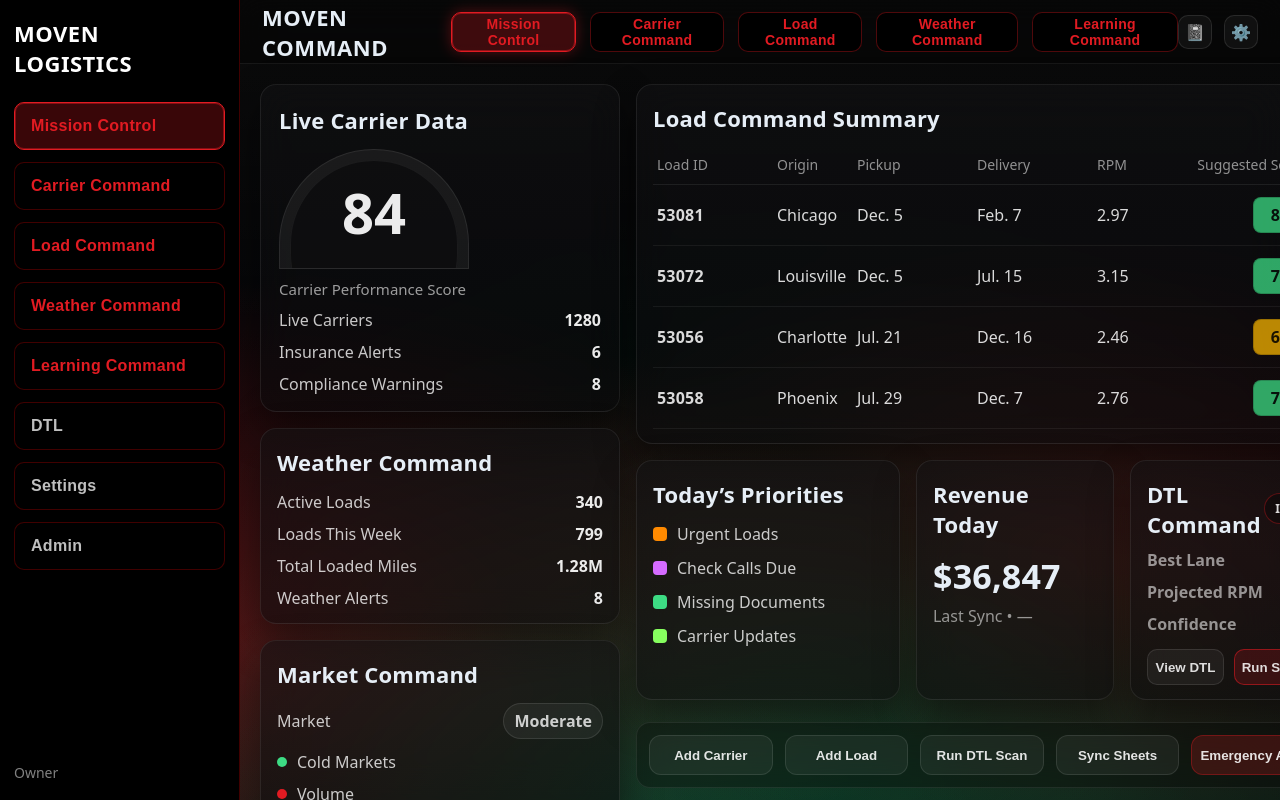
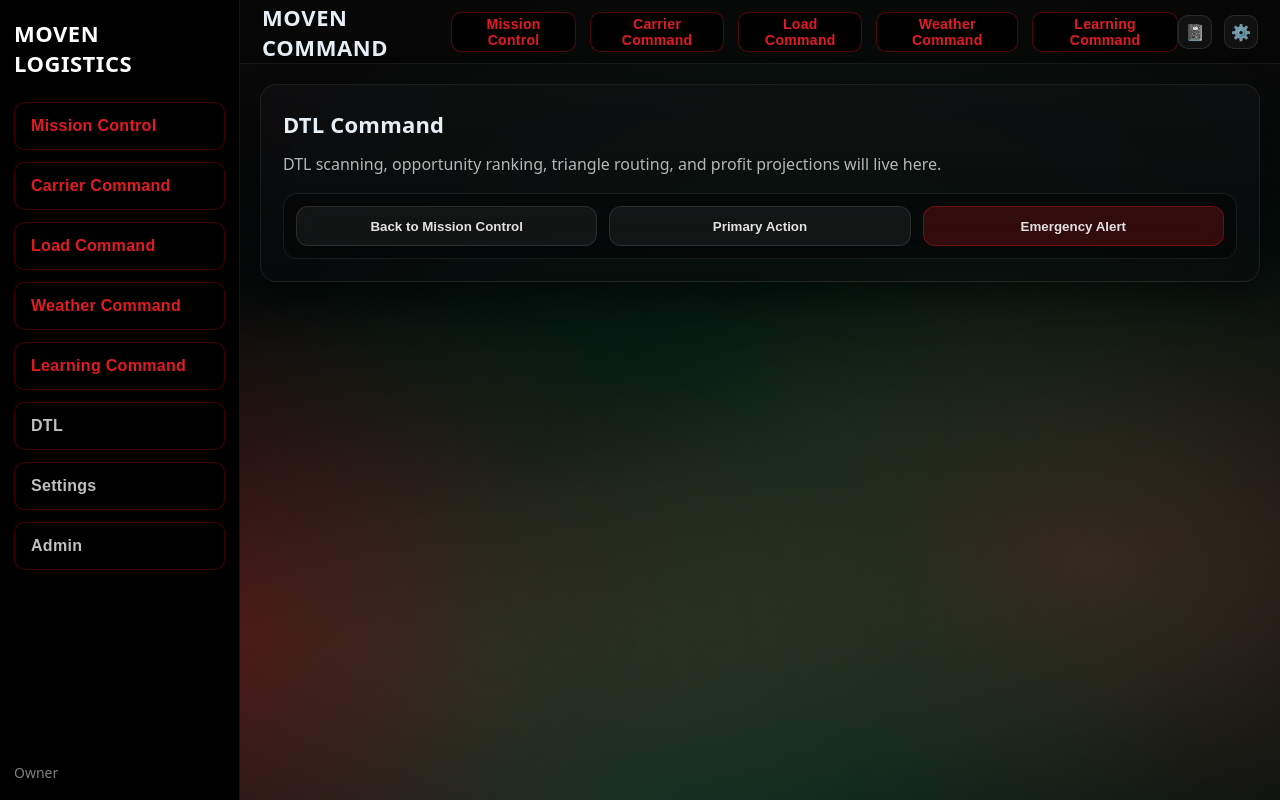
Before and after one commit to Moven25/moven-command-center, a React (Vite) app: page / in a window 1280 px wide. Both pictures are taken after a click on the button "DTL". Built offline with nearby package versions, Linux system fonts and the light colour scheme.

Commit message:
Wire command switching (top + Sidebar synced)

```diff
--- a/src/components/AppShell.jsx
+++ b/src/components/AppShell.jsx
@@ -1,13 +1,19 @@
-import React from "react";
+import React, { useState } from "react";
 import Sidebar from "./Sidebar";
 import "./AppShell.css";
 
 export default function AppShell({ children }) {
+  // Command state lives at the shell level so TOP + SIDE stay synced
+  const [activeCommand, setActiveCommand] = useState("mission");
+
   return (
     <div className="app-shell">
-      <Sidebar />
+      <Sidebar activeCommand={activeCommand} onCommandChange={setActiveCommand} />
       <main className="app-main">
-        {children}
+        {/* Pass command state into the child page */}
+        {React.isValidElement(children)
+          ? React.cloneElement(children, { activeCommand, onCommandChange: setActiveCommand })
+          : children}
       </main>
     </div>
   );
--- a/src/components/Sidebar.jsx
+++ b/src/components/Sidebar.jsx
@@ -1,24 +1,45 @@
 import React from "react";
 import "./Sidebar.css";
 
-export default function Sidebar() {
+export default function Sidebar({ activeCommand, onCommandChange }) {
+  const btn = (key) => {
+    const isActive = activeCommand === key;
+    const base = "nav-btn red";
+    return isActive ? `${base} active` : base;
+  };
+
   return (
     <aside className="mc-sidebar">
       <div className="mc-sidebar-brand">
-  MOVEN<br />LOGISTICS
-</div>
-
+        MOVEN<br />LOGISTICS
+      </div>
 
       <nav className="mc-sidebar-nav">
-        <button className="nav-btn red active">Mission Control</button>
-        <button className="nav-btn red">Carrier Command</button>
-        <button className="nav-btn red">Load Command</button>
-        <button className="nav-btn red">Weather Command</button>
-        <button className="nav-btn red">Learning Command</button>
+        <button className={btn("mission")} onClick={() => onCommandChange("mission")}>
+          Mission Control
+        </button>
+        <button className={btn("carrier")} onClick={() => onCommandChange("carrier")}>
+          Carrier Command
+        </button>
+        <button className={btn("load")} onClick={() => onCommandChange("load")}>
+          Load Command
+        </button>
+        <button className={btn("weather")} onClick={() => onCommandChange("weather")}>
+          Weather Command
+        </button>
+        <button className={btn("learning")} onClick={() => onCommandChange("learning")}>
+          Learning Command
+        </button>
 
-        <button className="nav-btn gray">DTL</button>
-        <button className="nav-btn gray">Settings</button>
-        <button className="nav-btn gray">Admin</button>
+        <button className="nav-btn gray" onClick={() => onCommandChange("dtl")}>
+          DTL
+        </button>
+        <button className="nav-btn gray" onClick={() => onCommandChange("settings")}>
+          Settings
+        </button>
+        <button className="nav-btn gray" onClick={() => onCommandChange("admin")}>
+          Admin
+        </button>
       </nav>
 
       <div className="mc-sidebar-footer">Owner</div>
--- a/src/pages/Dashboard.jsx
+++ b/src/pages/Dashboard.jsx
@@ -1,12 +1,119 @@
-// src/pages/Dashboard.jsx
 import React from "react";
 import "./Dashboard.css";
 
-export default function Dashboard() {
-  // (Option A = visual only) handlers are placeholders so nothing breaks
-  const handleStub = (label) => () => {
-    console.log(`[MOVEN] Clicked: ${label}`);
-  };
+function CommandPlaceholder({ title, subtitle }) {
+  return (
+    <div className="dashRoot">
+      <header className="dashTopbar">
+        <div className="brand">
+          <span className="brandText">MOVEN COMMAND</span>
+        </div>
+        <div className="topIcons">
+          <div className="topIcon" title="Notes">📓</div>
+          <div className="topIcon" title="Settings">⚙️</div>
+        </div>
+      </header>
+
+      <main className="dashGrid" style={{ gridTemplateColumns: "1fr" }}>
+        <section className="colCenter">
+          <div className="card glass" style={{ padding: 22 }}>
+            <div className="cardTitle">{title}</div>
+            <div style={{ color: "rgba(255,255,255,.70)", fontSize: 16, lineHeight: 1.4 }}>
+              {subtitle}
+            </div>
+            <div style={{ marginTop: 16, color: "rgba(255,255,255,.55)" }}>
+              Next: we’ll wire real data + actions for this command.
+            </div>
+          </div>
+        </section>
+      </main>
+    </div>
+  );
+}
+
+export default function Dashboard({ activeCommand = "mission", onCommandChange }) {
+  const setCmd = (key) => () => onCommandChange?.(key);
+
+  const topBtnClass = (key) =>
+    activeCommand === key ? "top-command-btn active" : "top-command-btn";
+
+  // If not Mission Control, show placeholder panels (still “works”)
+  if (activeCommand !== "mission") {
+    const map = {
+      carrier: {
+        title: "Carrier Command",
+        subtitle: "Carrier profiles, compliance status, factoring, documents, and performance scoring will live here."
+      },
+      load: {
+        title: "Load Command",
+        subtitle: "Load pipeline, load scoring, booking workflow, check-calls, and lane intelligence will live here."
+      },
+      weather: {
+        title: "Weather Command",
+        subtitle: "Weather risk by lane/truck, alerts, and route impact will live here."
+      },
+      learning: {
+        title: "Learning Command",
+        subtitle: "Training, onboarding, SOPs, and walkthroughs will live here."
+      },
+      dtl: {
+        title: "DTL Command",
+        subtitle: "DTL scanning, opportunity ranking, triangle routing, and profit projections will live here."
+      },
+      settings: {
+        title: "Settings",
+        subtitle: "System settings, integrations, diagnostics, and utilities will live here."
+      },
+      admin: {
+        title: "Admin",
+        subtitle: "Owner-only admin tools, access control, and logs will live here."
+      }
+    };
+
+    return (
+      <div className="dashRoot">
+        {/* Top Bar stays consistent */}
+        <header className="dashTopbar">
+          <div className="brand">
+            <span className="brandText">MOVEN COMMAND</span>
+          </div>
+
+          <div className="top-command-bar">
+            <button className={topBtnClass("mission")} onClick={setCmd("mission")}>Mission Control</button>
+            <button className={topBtnClass("carrier")} onClick={setCmd("carrier")}>Carrier Command</button>
+            <button className={topBtnClass("load")} onClick={setCmd("load")}>Load Command</button>
+            <button className={topBtnClass("weather")} onClick={setCmd("weather")}>Weather Command</button>
+            <button className={topBtnClass("learning")} onClick={setCmd("learning")}>Learning Command</button>
+          </div>
+
+          <div className="topIcons">
+            <div className="topIcon" title="Notes">📓</div>
+            <div className="topIcon" title="Settings">⚙️</div>
+          </div>
+        </header>
+
+        <main className="dashGrid" style={{ gridTemplateColumns: "1fr" }}>
+          <section className="colCenter">
+            <div className="card glass" style={{ padding: 22 }}>
+              <div className="cardTitle">{map[activeCommand]?.title || "Command"}</div>
+              <div style={{ color: "rgba(255,255,255,.70)", fontSize: 16, lineHeight: 1.4 }}>
+                {map[activeCommand]?.subtitle || "This command panel is ready to be wired next."}
+              </div>
+
+              <div className="actionBar" style={{ marginTop: 18 }}>
+                <button className="actionBtn" onClick={setCmd("mission")}>Back to Mission Control</button>
+                <button className="actionBtn" onClick={() => console.log("[MOVEN] stub action")}>Primary Action</button>
+                <button className="actionBtn danger" onClick={() => console.log("[MOVEN] stub alert")}>Emergency Alert</button>
+              </div>
+            </div>
+          </section>
+        </main>
+      </div>
+    );
+  }
+
+  // ✅ Mission Control (your full dashboard)
+  const handleStub = (label) => () => console.log(`[MOVEN] Clicked: ${label}`);
 
   return (
     <div className="dashRoot">
@@ -16,32 +123,17 @@ export default function Dashboard() {
           <span className="brandText">MOVEN COMMAND</span>
         </div>
 
-        {/* Top commands styled like sidebar */}
         <div className="top-command-bar">
-          <button className="top-command-btn active" onClick={handleStub("Mission Control")}>
-            Mission Control
-          </button>
-          <button className="top-command-btn" onClick={handleStub("Carrier Command")}>
-            Carrier Command
-          </button>
-          <button className="top-command-btn" onClick={handleStub("Load Command")}>
-            Load Command
-          </button>
-          <button className="top-command-btn" onClick={handleStub("Weather Command")}>
-            Weather Command
-          </button>
-          <button className="top-command-btn" onClick={handleStub("Learning Command")}>
-            Learning Command
-          </button>
+          <button className={topBtnClass("mission")} onClick={setCmd("mission")}>Mission Control</button>
+          <button className={topBtnClass("carrier")} onClick={setCmd("carrier")}>Carrier Command</button>
+          <button className={topBtnClass("load")} onClick={setCmd("load")}>Load Command</button>
+          <button className={topBtnClass("weather")} onClick={setCmd("weather")}>Weather Command</button>
+          <button className={topBtnClass("learning")} onClick={setCmd("learning")}>Learning Command</button>
         </div>
 
         <div className="topIcons">
-          <div className="topIcon" title="Notes">
-            📓
-          </div>
-          <div className="topIcon" title="Settings">
-            ⚙️
-          </div>
+          <div className="topIcon" title="Notes">📓</div>
+          <div className="topIcon" title="Settings">⚙️</div>
         </div>
       </header>
 
@@ -60,40 +152,19 @@ export default function Dashboard() {
             </div>
 
             <div className="statsList">
-              <div className="statRow">
-                <span>Live Carriers</span>
-                <span className="statVal">1280</span>
-              </div>
-              <div className="statRow">
-                <span>Insurance Alerts</span>
-                <span className="statVal">6</span>
-              </div>
-              <div className="statRow">
-                <span>Compliance Warnings</span>
-                <span className="statVal">8</span>
-              </div>
+              <div className="statRow"><span>Live Carriers</span><span className="statVal">1280</span></div>
+              <div className="statRow"><span>Insurance Alerts</span><span className="statVal">6</span></div>
+              <div className="statRow"><span>Compliance Warnings</span><span className="statVal">8</span></div>
             </div>
           </div>
 
           <div className="card glass">
             <div className="cardTitle">Weather Command</div>
             <div className="statsList">
-              <div className="statRow">
-                <span>Active Loads</span>
-                <span className="statVal">340</span>
-              </div>
-              <div className="statRow">
-                <span>Loads This Week</span>
-                <span className="statVal">799</span>
-              </div>
-              <div className="statRow">
-                <span>Total Loaded Miles</span>
-                <span className="statVal">1.28M</span>
-              </div>
-              <div className="statRow">
-                <span>Weather Alerts</span>
-                <span className="statVal">8</span>
-              </div>
+              <div className="statRow"><span>Active Loads</span><span className="statVal">340</span></div>
+              <div className="statRow"><span>Loads This Week</span><span className="statVal">799</span></div>
+              <div className="statRow"><span>Total Loaded Miles</span><span className="statVal">1.28M</span></div>
+              <div className="statRow"><span>Weather Alerts</span><span className="statVal">8</span></div>
             </div>
           </div>
 
@@ -104,12 +175,8 @@ export default function Dashboard() {
               <span className="pill">Moderate</span>
             </div>
             <div className="marketSignals">
-              <div className="signal">
-                <span className="dot green" /> Cold Markets
-              </div>
-              <div className="signal">
-                <span className="dot red" /> Volume
-              </div>
+              <div className="signal"><span className="dot green" /> Cold Markets</div>
+              <div className="signal"><span className="dot red" /> Volume</div>
             </div>
           </div>
         </section>
@@ -120,44 +187,24 @@ export default function Dashboard() {
             <div className="cardTitle">Load Command Summary</div>
 
             <div className="tableHead">
-              <span>Load ID</span>
-              <span>Origin</span>
-              <span>Pickup</span>
-              <span>Delivery</span>
-              <span>RPM</span>
+              <span>Load ID</span><span>Origin</span><span>Pickup</span><span>Delivery</span><span>RPM</span>
               <span className="right">Suggested Score</span>
             </div>
 
             <div className="tableRow">
-              <span className="bold">53081</span>
-              <span>Chicago</span>
-              <span>Dec. 5</span>
-              <span>Feb. 7</span>
-              <span>2.97</span>
+              <span className="bold">53081</span><span>Chicago</span><span>Dec. 5</span><span>Feb. 7</span><span>2.97</span>
               <span className="scorePill green">82</span>
             </div>
             <div className="tableRow">
-              <span className="bold">53072</span>
-              <span>Louisville</span>
-              <span>Dec. 5</span>
-              <span>Jul. 15</span>
-              <span>3.15</span>
+              <span className="bold">53072</span><span>Louisville</span><span>Dec. 5</span><span>Jul. 15</span><span>3.15</span>
               <span className="scorePill green">77</span>
             </div>
             <div className="tableRow">
-              <span className="bold">53056</span>
-              <span>Charlotte</span>
-              <span>Jul. 21</span>
-              <span>Dec. 16</span>
-              <span>2.46</span>
+              <span className="bold">53056</span><span>Charlotte</span><span>Jul. 21</span><span>Dec. 16</span><span>2.46</span>
               <span className="scorePill amber">64</span>
             </div>
             <div className="tableRow">
-              <span className="bold">53058</span>
-              <span>Phoenix</span>
-              <span>Jul. 29</span>
-              <span>Dec. 7</span>
-              <span>2.76</span>
+              <span className="bold">53058</span><span>Phoenix</span><span>Jul. 29</span><span>Dec. 7</span><span>2.76</span>
               <span className="scorePill green">72</span>
             </div>
           </div>
@@ -166,18 +213,10 @@ export default function Dashboard() {
             <div className="card glass">
               <div className="cardTitle">Today’s Priorities</div>
               <div className="prioList">
-                <div className="prio">
-                  <span className="prioSwatch orange" /> Urgent Loads
-                </div>
-                <div className="prio">
-                  <span className="prioSwatch pink" /> Check Calls Due
-                </div>
-                <div className="prio">
-                  <span className="prioSwatch green" /> Missing Documents
-                </div>
-                <div className="prio">
-                  <span className="prioSwatch lime" /> Carrier Updates
-                </div>
+                <div className="prio"><span className="prioSwatch orange" /> Urgent Loads</div>
+                <div className="prio"><span className="prioSwatch pink" /> Check Calls Due</div>
+                <div className="prio"><span className="prioSwatch green" /> Missing Documents</div>
+                <div className="prio"><span className="prioSwatch lime" /> Carrier Updates</div>
               </div>
             </div>
 
@@ -187,58 +226,31 @@ export default function Dashboard() {
               <div className="subtle">Last Sync • —</div>
             </div>
 
-            {/* DTL TILE (Option A: Visual only) */}
             <div className="card glass dtlTile">
               <div className="dtlTop">
-                <div className="cardTitle" style={{ marginBottom: 0 }}>
-                  DTL Command
-                </div>
+                <div className="cardTitle" style={{ marginBottom: 0 }}>DTL Command</div>
                 <span className="dtlStatus">Idle</span>
               </div>
 
               <div className="dtlMeta">
-                <div className="dtlLine">
-                  <span className="dtlLabel">Best Lane</span>
-                  <span className="dtlValue">—</span>
-                </div>
-                <div className="dtlLine">
-                  <span className="dtlLabel">Projected RPM</span>
-                  <span className="dtlValue">—</span>
-                </div>
-                <div className="dtlLine">
-                  <span className="dtlLabel">Confidence</span>
-                  <span className="dtlValue">—</span>
-                </div>
+                <div className="dtlLine"><span className="dtlLabel">Best Lane</span><span className="dtlValue">—</span></div>
+                <div className="dtlLine"><span className="dtlLabel">Projected RPM</span><span className="dtlValue">—</span></div>
+                <div className="dtlLine"><span className="dtlLabel">Confidence</span><span className="dtlValue">—</span></div>
               </div>
 
               <div className="dtlFooter">
-                <button className="dtlBtn" onClick={handleStub("View DTL")}>
-                  View DTL
-                </button>
-                <button className="dtlBtn dtlBtnPrimary" onClick={handleStub("Run DTL Scan")}>
-                  Run Scan
-                </button>
+                <button className="dtlBtn" onClick={setCmd("dtl")}>View DTL</button>
+                <button className="dtlBtn dtlBtnPrimary" onClick={handleStub("Run DTL Scan")}>Run Scan</button>
               </div>
             </div>
           </div>
 
-          {/* Bottom Action Bar */}
           <div className="actionBar">
-            <button className="actionBtn" onClick={handleStub("Add Carrier")}>
-              Add Carrier
-            </button>
-            <button className="actionBtn" onClick={handleStub("Add Load")}>
-              Add Load
-            </button>
-            <button className="actionBtn" onClick={handleStub("Run DTL Scan (Action Bar)")}>
-              Run DTL Scan
-            </button>
-            <button className="actionBtn" onClick={handleStub("Sync Sheets")}>
-              Sync Sheets
-            </button>
-            <button className="actionBtn danger" onClick={handleStub("Emergency Alert")}>
-              Emergency Alert
-            </button>
+            <button className="actionBtn" onClick={handleStub("Add Carrier")}>Add Carrier</button>
+            <button className="actionBtn" onClick={handleStub("Add Load")}>Add Load</button>
+            <button className="actionBtn" onClick={setCmd("dtl")}>Run DTL Scan</button>
+            <button className="actionBtn" onClick={handleStub("Sync Sheets")}>Sync Sheets</button>
+            <button className="actionBtn danger" onClick={handleStub("Emergency Alert")}>Emergency Alert</button>
           </div>
         </section>
 
@@ -247,18 +259,10 @@ export default function Dashboard() {
           <div className="card glass">
             <div className="cardTitle">Compliance Command</div>
             <div className="complianceList">
-              <div className="comp">
-                <span className="sq green" /> Insurance
-              </div>
-              <div className="comp">
-                <span className="sq green" /> Permits
-              </div>
-              <div className="comp">
-                <span className="sq amber" /> IFTA
-              </div>
-              <div className="comp">
-                <span className="sq red" /> Medical
-              </div>
+              <div className="comp"><span className="sq green" /> Insurance</div>
+              <div className="comp"><span className="sq green" /> Permits</div>
+              <div className="comp"><span className="sq amber" /> IFTA</div>
+              <div className="comp"><span className="sq red" /> Medical</div>
             </div>
           </div>
 
@@ -275,9 +279,7 @@ export default function Dashboard() {
           <div className="card glass">
             <div className="cardTitle">Load Score</div>
             <div className="gaugeWrap small">
-              <div className="gauge gaugeRed">
-                <div className="gaugeValue">73</div>
-              </div>
+              <div className="gauge gaugeRed"><div className="gaugeValue">73</div></div>
               <div className="gaugeLabel">Revenue Today</div>
             </div>
           </div>
@@ -285,9 +287,7 @@ export default function Dashboard() {
           <div className="card glass">
             <div className="cardTitle">Revenue This Week</div>
             <div className="gaugeWrap small">
-              <div className="gauge gaugeGreen">
-                <div className="gaugeValue">33</div>
-              </div>
+              <div className="gauge gaugeGreen"><div className="gaugeValue">33</div></div>
               <div className="gaugeLabel">Revenue This Week</div>
             </div>
           </div>
@@ -295,18 +295,8 @@ export default function Dashboard() {
           <div className="card glass">
             <div className="cardTitle">System Health</div>
             <div className="healthRows">
-              <div className="healthRow">
-                <span>Screen</span>
-                <span className="healthBar">
-                  <i style={{ width: "78%" }} />
-                </span>
-              </div>
-              <div className="healthRow">
-                <span>Load Board Sync</span>
-                <span className="healthBar">
-                  <i style={{ width: "62%" }} />
-                </span>
-              </div>
+              <div className="healthRow"><span>Screen</span><span className="healthBar"><i style={{ width: "78%" }} /></span></div>
+              <div className="healthRow"><span>Load Board Sync</span><span className="healthBar"><i style={{ width: "62%" }} /></span></div>
             </div>
           </div>
         </section>
```
